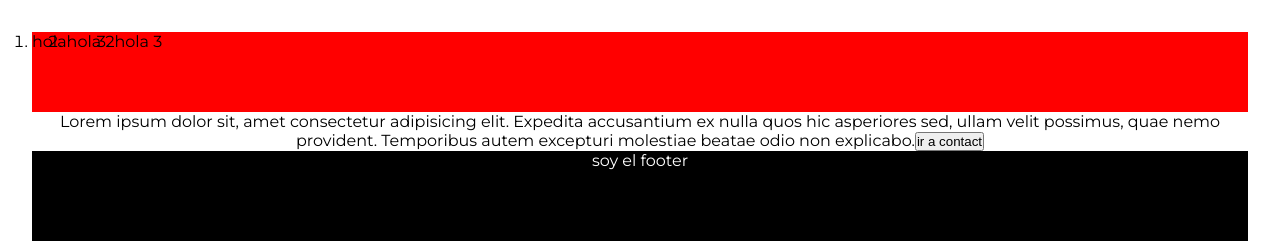
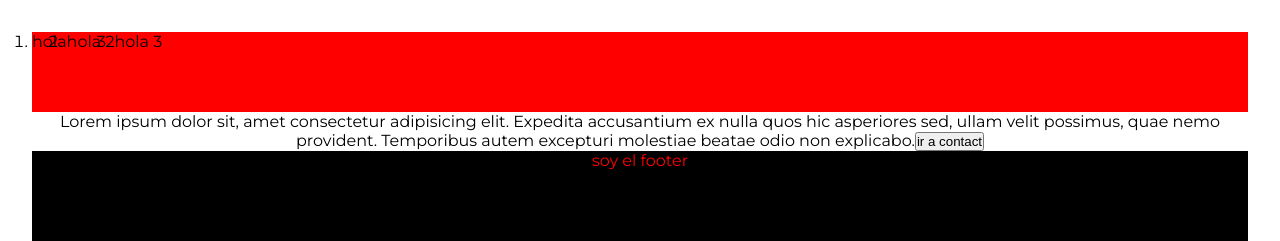
Before and after one commit to pabloocampo1/GymManager-Front-end, a React (Vite) app: page / in a window 1280 px wide. Shown: the top 241 px of the page. Built offline with nearby package versions, Linux system fonts and the light colour scheme.

Commit message:
Modificacion

```diff
--- a/package.json
+++ b/package.json
@@ -21,7 +21,8 @@
     "react-dom": "^19.0.0",
     "react-icons": "^5.5.0",
     "react-router-dom": "^7.2.0",
-    "styled-components": "^6.1.15"
+    "styled-components": "^6.1.15",
+    "swapy": "^1.0.5"
   },
   "devDependencies": {
     "@eslint/js": "^9.21.0",
--- a/src/App.jsx
+++ b/src/App.jsx
@@ -45,8 +45,7 @@ function App() {
 
 
         </Route>
-
-        <Route path="*" element={<NotFound />} />
+          <Route path="*" element={<NotFound />} />
       </Routes>
     </BrowserRouter>
   )
--- a/src/Components/FooterComponent/Footer.module.css
+++ b/src/Components/FooterComponent/Footer.module.css
@@ -5,5 +5,5 @@
     background-color: rgb(0, 0, 0);
 }
 .footerContainer p{
-   color: white;
+   color: red;
 }
```
Also changed, not shown: 1 other file (tests, documents, lock files or other folders).
